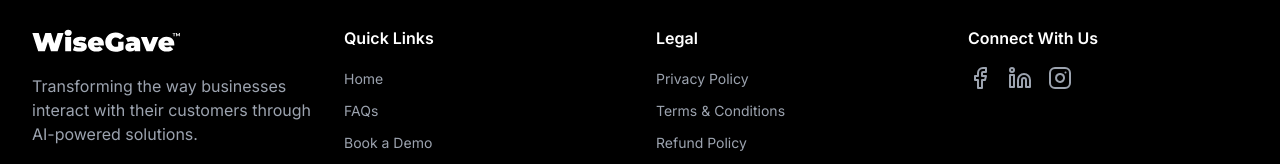
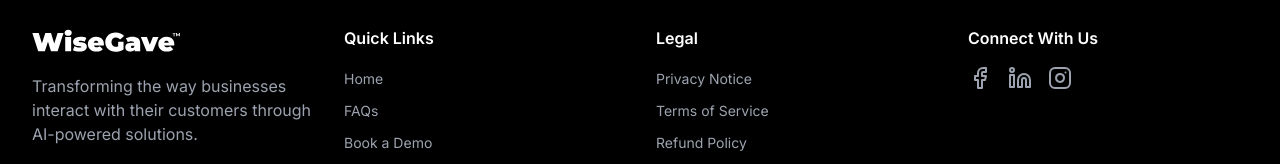
Before and after one commit to wisegave-dev/wisegave-ai, a Next.js app: page / in a window 1280 px wide. Shown: the part 8080-8244 px from the top of the page. Built offline with nearby package versions, Linux system fonts and the light colour scheme.

Commit message:
Remove Privacy Policy and Terms & Conditions pages, updating Footer links to Privacy Notice and Terms of Service for improved navigation and clarity.

```diff
--- a/src/app/privacy-policy/page.tsx
+++ b/src/app/privacy-notice/page.tsx
@@ -15,7 +15,7 @@
           <h1 className="text-5xl md:text-6xl mb-6">
             Privacy{" "}
             <span className="bg-gradient-to-r from-blue-400 to-purple-400 bg-clip-text text-transparent">
-              Policy
+              Notice
             </span>
           </h1>
           <p className="text-gray-400 mb-8">Last updated: December 12, 2025</p>
@@ -346,7 +346,7 @@
             <div className="bg-gray-800/50 p-8 rounded-xl border border-gray-700">
               <h2 className="text-2xl mb-4">Contact Us</h2>
               <p className="text-gray-300 mb-4">
-                If you have questions about this Privacy Policy or wish to
+                If you have questions about this Privacy Notice or wish to
                 exercise your rights:
               </p>
               <div className="space-y-2 text-gray-300">
--- a/src/app/terms-conditions/page.tsx
+++ b/src/app/terms-of-service/page.tsx
@@ -12,9 +12,9 @@
           transition={{ duration: 0.6 }}
         >
           <h1 className="text-5xl md:text-6xl mb-6">
-            Terms &{" "}
+            Terms of{" "}
             <span className="bg-gradient-to-r from-blue-400 to-purple-400 bg-clip-text text-transparent">
-              Conditions
+              Service
             </span>
           </h1>
           <p className="text-gray-400 mb-8">Last updated: December 12, 2025</p>
@@ -132,7 +132,7 @@
             <div className="bg-gray-800/50 p-8 rounded-xl border border-gray-700">
               <h2 className="text-2xl mb-4">9. Data and Privacy</h2>
               <p className="text-gray-300">
-                Your use of our services is also governed by our Privacy Policy.
+                Your use of our services is also governed by our Privacy Notice.
                 We are committed to protecting your data and maintaining strict
                 confidentiality.
               </p>
@@ -178,7 +178,7 @@
             <div className="bg-gray-800/50 p-8 rounded-xl border border-gray-700">
               <h2 className="text-2xl mb-4">13. Contact Information</h2>
               <div className="space-y-2 text-gray-300">
-                <p>For questions about these Terms & Conditions:</p>
+                <p>For questions about these Terms of Service:</p>
                 <p>
                   Email:{" "}
                   <a
--- a/src/components/Footer.tsx
+++ b/src/components/Footer.tsx
@@ -104,18 +104,18 @@
             <ul className="space-y-2">
               <li>
                 <Link
-                  href="/privacy-policy"
+                  href="/privacy-notice"
                   className="text-gray-400 hover:text-white text-sm"
                 >
-                  Privacy Policy
+                  Privacy Notice
                 </Link>
               </li>
               <li>
                 <Link
-                  href="/terms-conditions"
+                  href="/terms-of-service"
                   className="text-gray-400 hover:text-white text-sm"
                 >
-                  Terms & Conditions
+                  Terms of Service
                 </Link>
               </li>
               <li>
```
